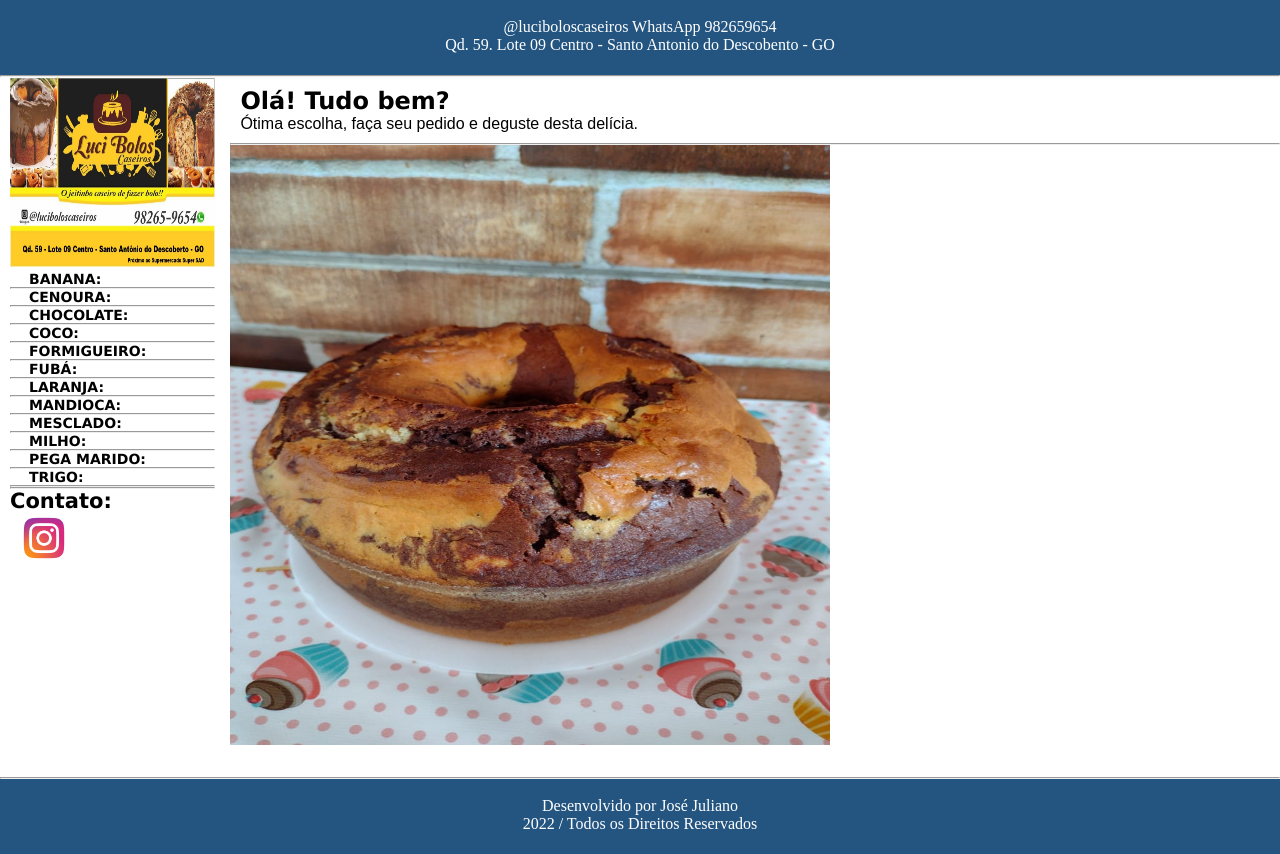
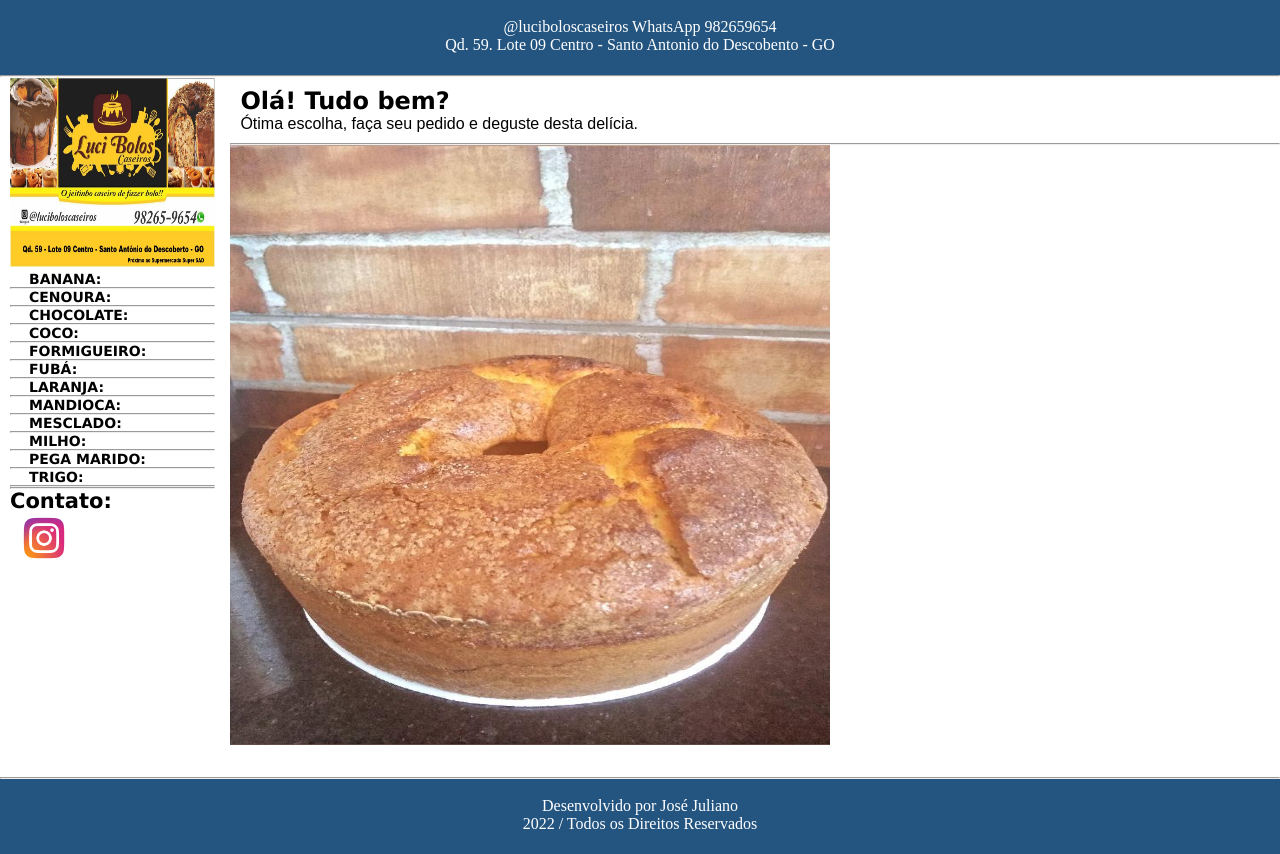
Before and after one commit to josejulianno/lucibolos, a plain HTML site: page banana.html in a window 1280 px wide. Drawn offline with Linux system fonts and the light colour scheme.

Commit message:
Update banana.html

```diff
--- a/banana.html
+++ b/banana.html
@@ -60,7 +60,7 @@
                <p>Ótima escolha, faça seu pedido e deguste desta delícia.</p>
             </section>
             <hr>
-            <img src="img/mesclado.jfif" width="600" height="600" alt="instagram da Lucila" title="Mesclado"/>
+            <img src="img/banana.jfif" width="600" height="600" alt="instagram da Lucila" title="Banana"/>
          </div>
       </div>
       <hr>
```
